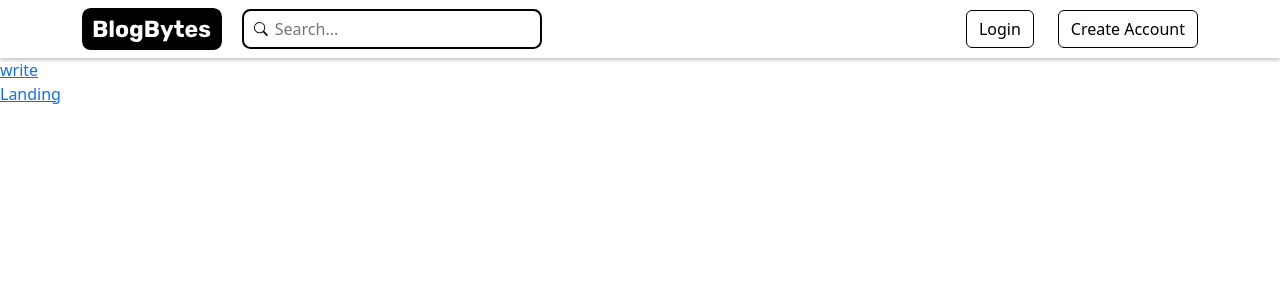
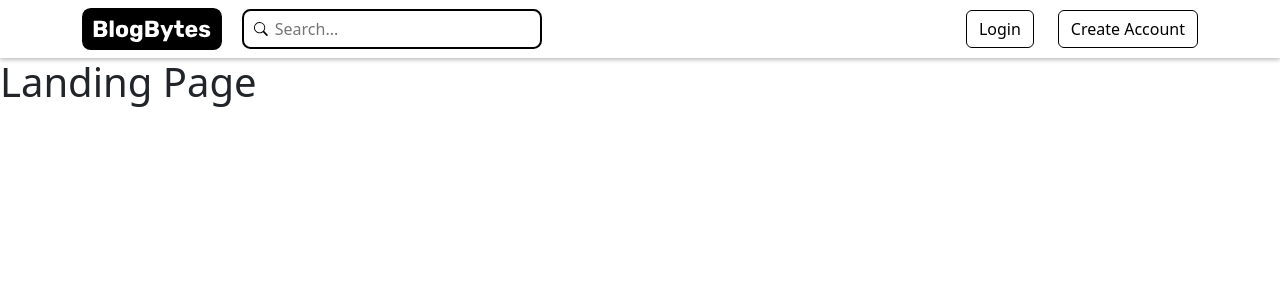
Before and after one commit to Affan-7/BlogBytes, a React (Vite) app in the folder client/: page / in a window 1280 px wide. Shown: the top 300 px of the page. Built offline with nearby package versions, Linux system fonts and the light colour scheme; a web font is replaced by a local one.

Commit message:
Render homepage based on the presence of jwt

```diff
--- a/client/src/components/Home/Home.jsx
+++ b/client/src/components/Home/Home.jsx
@@ -1,13 +1,16 @@
-import { Link } from 'react-router-dom'
+import LandingPage from '../LandingPage/LandingPage'
+import Feed from '../Feed/Feed'
 
 function Home() {
-  return (
-    <>
-      <Link to='/write'>write</Link>
-      <br />
-      <Link to='/landing'>Landing</Link>
-    </>
-  )
+  let isAuthenticated
+
+  if (localStorage.getItem('token') != null) {
+    isAuthenticated = true
+  } else {
+    isAuthenticated = false
+  }
+
+  return <>{isAuthenticated ? <Feed /> : <LandingPage />}</>
 }
 
 export default Home
```
